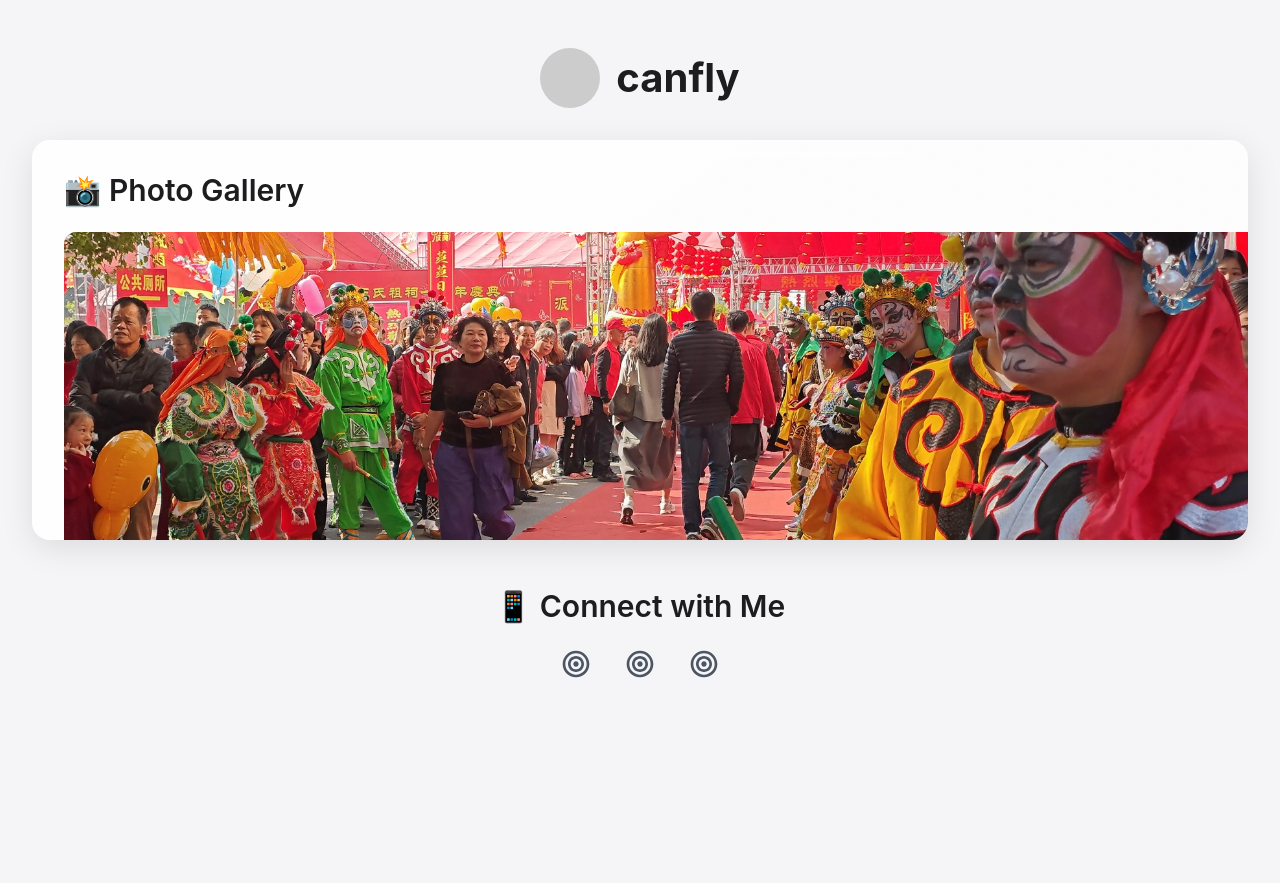
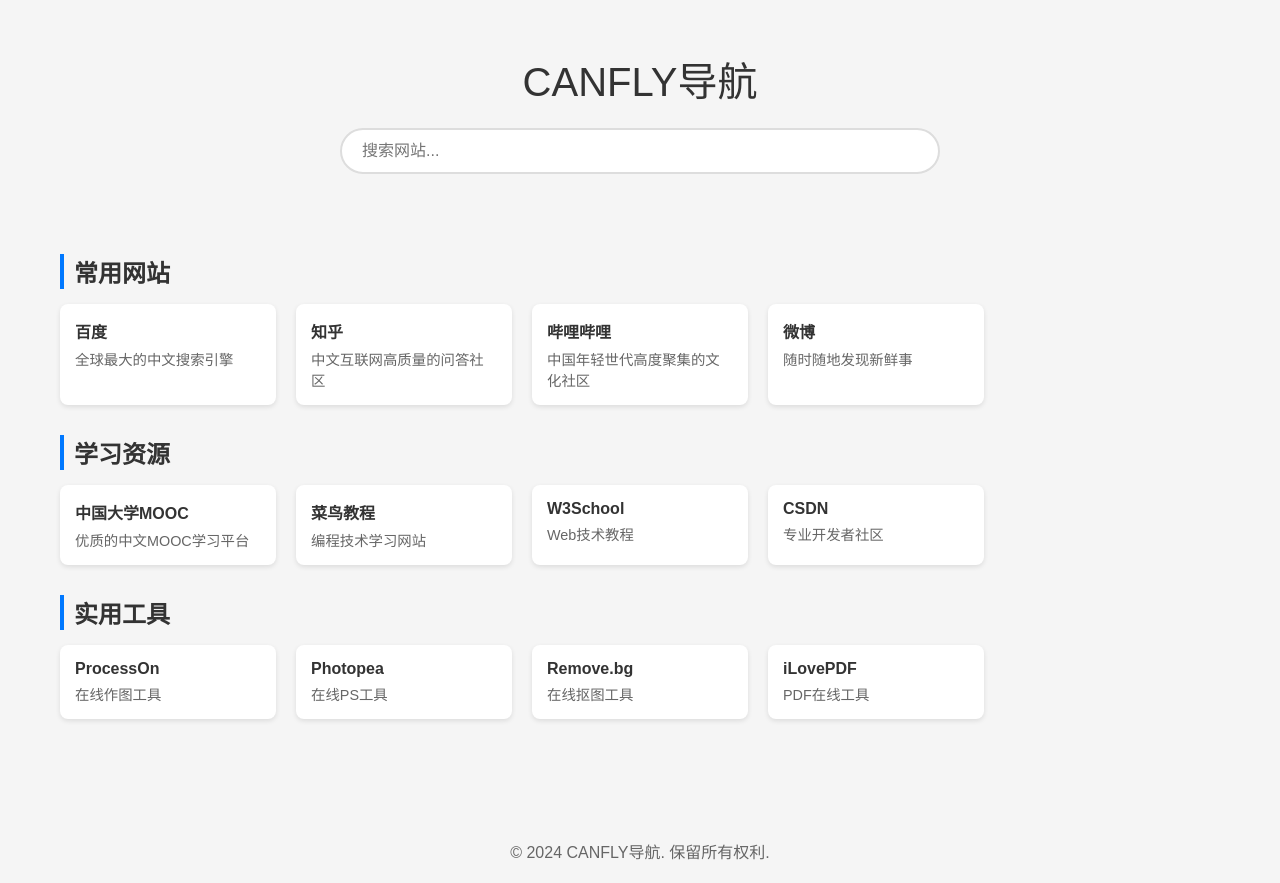
Before and after one commit to canflyzqh/lianshou, a plain HTML site: page index.html in a window 1280 px wide. Before the commit the page ends 800 px from the top, so only its background shows below. Drawn offline with nearby package versions, Linux system fonts and the light colour scheme.

Commit message:
Update index.html

```diff
--- a/index.html
+++ b/index.html
@@ -1,151 +1,194 @@
 <!DOCTYPE html>
-<html lang="en" class="scroll-smooth">
+<html lang="zh-CN">
 <head>
     <meta charset="UTF-8">
     <meta name="viewport" content="width=device-width, initial-scale=1.0">
-    <!-- SEO 核心标签 -->
-    <meta name="description" content="Welcome to canfly's personal website! Explore my photo gallery and connect with me on social media.">
-    <link rel="canonical" href="https://www.2doller.online"  />
-    <title>canfly's Personal Website | 2doller.online</title>
-    <!-- Tailwind CSS 集成 -->
-    <script src="https://cdn.tailwindcss.com"></script>
-    <!-- 苹果风格自定义 CSS -->
+    <title>CANFLY导航</title>
     <style>
-        :root {
-            --apple-bg: #f5f5f7;
-            --apple-text: #1d1d1f;
-            --apple-blue: #007aff;
+        * {
+            margin: 0;
+            padding: 0;
+            box-sizing: border-box;
         }
+
         body {
-            font-family: -apple-system, BlinkMacSystemFont, "Segoe UI", Roboto, Oxygen-Sans, Ubuntu, Cantarell;
-            background: var(--apple-bg);
-            color: var(--apple-text);
+            font-family: 'Microsoft YaHei', sans-serif;
+            background: #f5f5f5;
+            color: #333;
         }
-        .photo-carousel {
-            background: linear-gradient(145deg, rgba(255,255,255,0.9) 0%, rgba(255,255,255,0.7) 100%);
-            backdrop-filter: blur(10px);
-            border-radius: 18px;
-            box-shadow: 0 8px 32px rgba(0,0,0,0.1);
-            overflow: hidden;
+
+        .container {
+            max-width: 1200px;
+            margin: 0 auto;
+            padding: 20px;
+        }
+
+        header {
+            text-align: center;
+            padding: 30px 0;
+        }
+
+        .logo {
+            font-size: 2.5em;
+            color: #333;
+            margin-bottom: 10px;
+        }
+
+        .search-box {
+            max-width: 600px;
+            margin: 20px auto;
             position: relative;
+        }
+
+        .search-box input {
             width: 100%;
-            height: 400px;
+            padding: 12px 20px;
+            border: 2px solid #ddd;
+            border-radius: 30px;
+            font-size: 16px;
+            outline: none;
+            transition: all 0.3s;
         }
-        .carousel-item {
-            position: absolute;
-            width: 100%;
-            height: 100%;
-            opacity: 0;
-            transition: opacity 1s ease-in-out;
+
+        .search-box input:focus {
+            border-color: #0078ff;
+            box-shadow: 0 0 5px rgba(0,120,255,0.3);
         }
-        .carousel-item.active  {
-            opacity: 1;
+
+        .category {
+            margin: 30px 0;
         }
-        .carousel-item img {
-            width: 100%;
-            height: 100%;
-            object-fit: cover;
-            border-radius: 12px;
+
+        .category-title {
+            font-size: 1.5em;
+            margin-bottom: 15px;
+            padding-left: 10px;
+            border-left: 4px solid #0078ff;
         }
-        .social-links a {
-            transition: transform 0.3s ease, color 0.3s ease;
+
+        .site-grid {
+            display: grid;
+            grid-template-columns: repeat(auto-fill, minmax(200px, 1fr));
+            gap: 20px;
         }
-        .social-links a:hover {
-            transform: scale(1.1);
-            color: var(--apple-blue);
+
+        .site-item {
+            background: white;
+            padding: 15px;
+            border-radius: 8px;
+            box-shadow: 0 2px 5px rgba(0,0,0,0.1);
+            transition: all 0.3s;
+            text-decoration: none;
+            color: #333;
         }
-        .profile-header {
-            display: flex;
-            align-items: center;
-            justify-content: center;
-            margin-bottom: 2rem;
+
+        .site-item:hover {
+            transform: translateY(-3px);
+            box-shadow: 0 5px 15px rgba(0,0,0,0.2);
         }
-        .profile-avatar {
-            width: 60px;
-            height: 60px;
-            border-radius: 50%;
-            background-color: #ccc;
-            margin-right: 1rem;
+
+        .site-icon {
+            width: 40px;
+            height: 40px;
+            margin-bottom: 10px;
         }
-        .profile-name {
-            font-size: 2.5rem;
+
+        .site-name {
             font-weight: bold;
-            color: var(--apple-text);
+            margin-bottom: 5px;
+        }
+
+        .site-desc {
+            font-size: 0.9em;
+            color: #666;
+        }
+
+        footer {
+            text-align: center;
+            padding: 20px;
+            margin-top: 50px;
+            color: #666;
         }
     </style>
 </head>
-<body class="antialiased">
-    <main class="max-w-7xl mx-auto px-4 sm:px-6 lg:px-8 py-12">
-        <!-- 个人名字和头像 -->
-        <div class="profile-header">
-            <div class="profile-avatar"></div>
-            <div class="profile-name">canfly</div>
+<body>
+    <div class="container">
+        <header>
+            <div class="logo">CANFLY导航</div>
+            <div class="search-box">
+                <input type="text" placeholder="搜索网站...">
+            </div>
+        </header>
+
+        <div class="category">
+            <h2 class="category-title">常用网站</h2>
+            <div class="site-grid">
+                <a href="https://www.baidu.com" class="site-item" target="_blank">
+                    <div class="site-name">百度</div>
+                    <div class="site-desc">全球最大的中文搜索引擎</div>
+                </a>
+                <a href="https://www.zhihu.com" class="site-item" target="_blank">
+                    <div class="site-name">知乎</div>
+                    <div class="site-desc">中文互联网高质量的问答社区</div>
+                </a>
+                <a href="https://www.bilibili.com" class="site-item" target="_blank">
+                    <div class="site-name">哔哩哔哩</div>
+                    <div class="site-desc">中国年轻世代高度聚集的文化社区</div>
+                </a>
+                <a href="https://www.weibo.com" class="site-item" target="_blank">
+                    <div class="site-name">微博</div>
+                    <div class="site-desc">随时随地发现新鲜事</div>
+                </a>
+            </div>
         </div>
 
-        <!-- 相片轮播区块 -->
-        <section class="photo-carousel p-8 mb-12">
-            <h2 class="text-3xl font-semibold mb-6">📸 Photo Gallery</h2>
-            <div class="carousel">
-                <div class="carousel-item active">
-                    <img src="1.png"  alt="Photo 1">
-                </div>
-                <div class="carousel-item">
-                    <img src="4.png"  alt="Photo 2">
-                </div>
-                <div class="carousel-item">
-                    <img src="微信截图_20241226225526.png"  alt="Photo 3">
-                </div>
-                <div class="carousel-item">
-                    <img src="3.png"  alt="Photo 4">
-                </div>
-                <div class="carousel-item">
-                    <img src="6.png"  alt="Photo 5">
-                </div>
-                <div class="carousel-item">
-                    <img src="5.png"  alt="Photo 6">
-                </div>
-            </div>
-        </section>
-
-        <!-- 社交媒体链接区块 -->
-        <section class="text-center">
-            <h2 class="text-3xl font-semibold mb-6">📱 Connect with Me</h2>
-            <div class="social-links flex justify-center space-x-8">
-                <a href="https://weixin.qq.com"  target="_blank" class="text-gray-600 hover:text-[var(--apple-blue)]">
-                    <svg xmlns="http://www.w3.org/2000/svg"  width="24" height="24" viewBox="0 0 24 24" fill="currentColor" class="w-8 h-8">
-                        <path d="M12 2C6.48 2 2 6.48 2 12s4.48 10 10 10 10-4.48 10-10S17.52 2 12 2zm0 18c-4.41 0-8-3.59-8-8s3.59-8 8-8 8 3.59 8 8-3.59 8-8 8zm0-14c-3.31 0-6 2.69-6 6s2.69 6 6 6 6-2.69 6-6-2.69-6-6-6zm0 10c-2.21 0-4-1.79-4-4s1.79-4 4-4 4 1.79 4 4-1.79 4-4 4zm0-6c-1.1 0-2 .9-2 2s.9 2 2 2 2-.9 2-2-.9-2-2-2z"/>
-                    </svg>
+        <div class="category">
+            <h2 class="category-title">学习资源</h2>
+            <div class="site-grid">
+                <a href="https://www.icourse163.org" class="site-item" target="_blank">
+                    <div class="site-name">中国大学MOOC</div>
+                    <div class="site-desc">优质的中文MOOC学习平台</div>
                 </a>
-                <a href="https://weibo.com"  target="_blank" class="text-gray-600 hover:text-[var(--apple-blue)]">
-                    <svg xmlns="http://www.w3.org/2000/svg"  width="24" height="24" viewBox="0 0 24 24" fill="currentColor" class="w-8 h-8">
-                        <path d="M12 2C6.48 2 2 6.48 2 12s4.48 10 10 10 10-4.48 10-10S17.52 2 12 2zm0 18c-4.41 0-8-3.59-8-8s3.59-8 8-8 8 3.59 8 8-3.59 8-8 8zm0-14c-3.31 0-6 2.69-6 6s2.69 6 6 6 6-2.69 6-6-2.69-6-6-6zm0 10c-2.21 0-4-1.79-4-4s1.79-4 4-4 4 1.79 4 4-1.79 4-4 4zm0-6c-1.1 0-2 .9-2 2s.9 2 2 2 2-.9 2-2-.9-2-2-2z"/>
-                    </svg>
+                <a href="https://www.runoob.com" class="site-item" target="_blank">
+                    <div class="site-name">菜鸟教程</div>
+                    <div class="site-desc">编程技术学习网站</div>
                 </a>
-                <a href="https://xiaohongshu.com"  target="_blank" class="text-gray-600 hover:text-[var(--apple-blue)]">
-                    <svg xmlns="http://www.w3.org/2000/svg"  width="24" height="24" viewBox="0 0 24 24" fill="currentColor" class="w-8 h-8">
-                        <path d="M12 2C6.48 2 2 6.48 2 12s4.48 10 10 10 10-4.48 10-10S17.52 2 12 2zm0 18c-4.41 0-8-3.59-8-8s3.59-8 8-8 8 3.59 8 8-3.59 8-8 8zm0-14c-3.31 0-6 2.69-6 6s2.69 6 6 6 6-2.69 6-6-2.69-6-6-6zm0 10c-2.21 0-4-1.79-4-4s1.79-4 4-4 4 1.79 4 4-1.79 4-4 4zm0-6c-1.1 0-2 .9-2 2s.9 2 2 2 2-.9 2-2-.9-2-2-2z"/>
-                    </svg>
+                <a href="https://www.w3school.com.cn" class="site-item" target="_blank">
+                    <div class="site-name">W3School</div>
+                    <div class="site-desc">Web技术教程</div>
+                </a>
+                <a href="https://www.csdn.net" class="site-item" target="_blank">
+                    <div class="site-name">CSDN</div>
+                    <div class="site-desc">专业开发者社区</div>
                 </a>
             </div>
-        </section>
-    </main>
+        </div>
 
-    <!-- JavaScript 实现轮播功能 -->
-    <script>
-        const carouselItems = document.querySelectorAll('.carousel-item');
-        let currentIndex = 0;
+        <div class="category">
+            <h2 class="category-title">实用工具</h2>
+            <div class="site-grid">
+                <a href="https://www.processon.com" class="site-item" target="_blank">
+                    <div class="site-name">ProcessOn</div>
+                    <div class="site-desc">在线作图工具</div>
+                </a>
+                <a href="https://www.photopea.com" class="site-item" target="_blank">
+                    <div class="site-name">Photopea</div>
+                    <div class="site-desc">在线PS工具</div>
+                </a>
+                <a href="https://www.remove.bg" class="site-item" target="_blank">
+                    <div class="site-name">Remove.bg</div>
+                    <div class="site-desc">在线抠图工具</div>
+                </a>
+                <a href="https://www.ilovepdf.com" class="site-item" target="_blank">
+                    <div class="site-name">iLovePDF</div>
+                    <div class="site-desc">PDF在线工具</div>
+                </a>
+            </div>
+        </div>
+    </div>
 
-        function showNextImage() {
-            // 隐藏当前图片
-            carouselItems[currentIndex].classList.remove('active');
-            // 计算下一张图片的索引
-            currentIndex = (currentIndex + 1) % carouselItems.length;
-            // 显示下一张图片
-            carouselItems[currentIndex].classList.add('active');
-        }
-
-        // 每秒钟切换一次图片
-        setInterval(showNextImage, 1000);
-    </script>
+    <footer>
+        <p>&copy; 2024 CANFLY导航. 保留所有权利.</p>
+    </footer>
 </body>
 </html>
```
